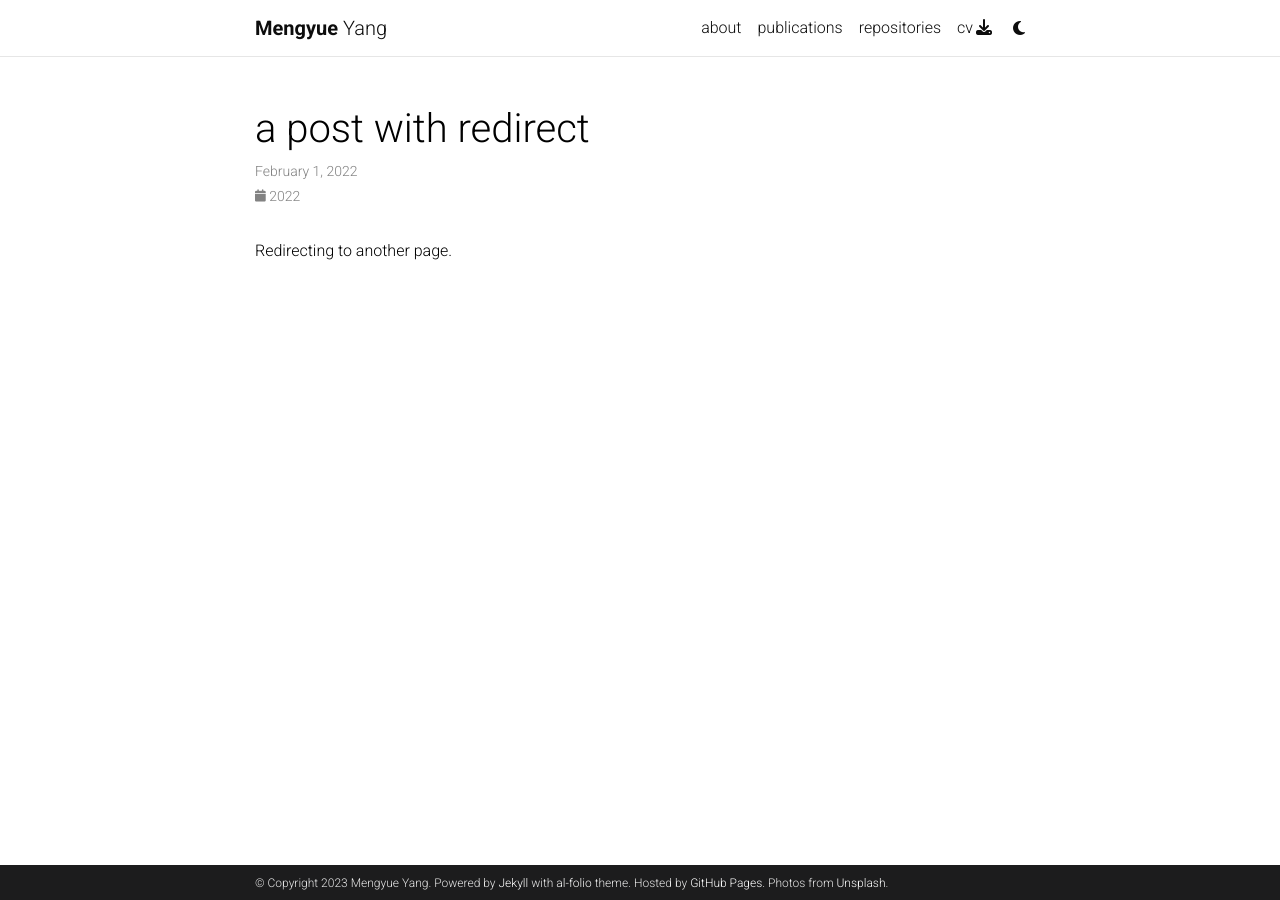
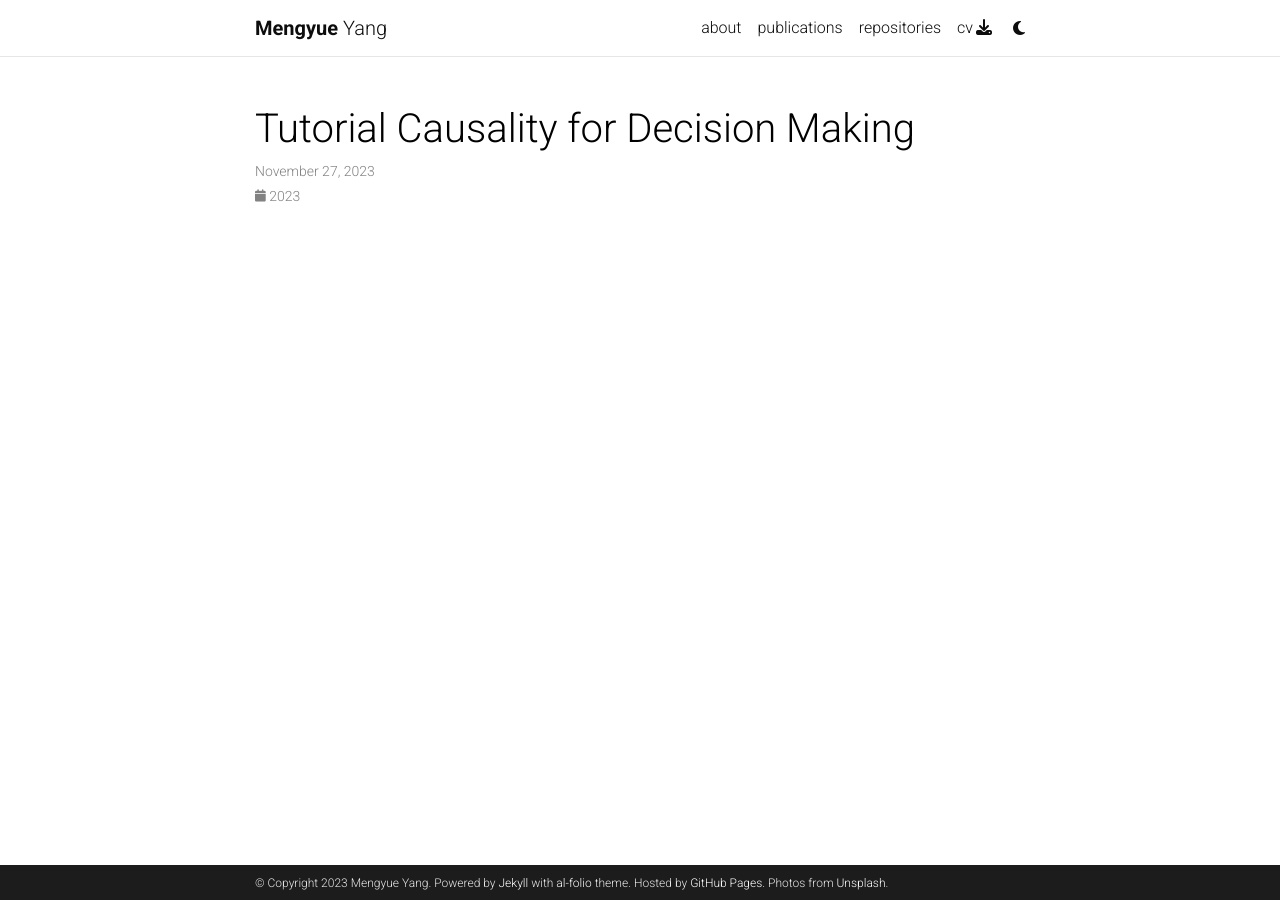
Before and after one commit to ymy4323460/ymy4323460.github.io, a Jekyll site: the page built from _posts/2022-02-01-redirect.md, in a window 1280 px wide. Built offline with Jekyll 4.4.1, drawn with Linux system fonts in a browser that asks for light colours; comment, search, counter and statistics services are not loaded; a style sheet for code colours, icons or effects is not loaded.

Commit message:
Update 2022-02-01-redirect.md

```diff
--- a/_posts/2022-02-01-redirect.md
+++ b/_posts/2022-02-01-redirect.md
@@ -1,9 +1,7 @@
 ---
 layout: post
-title: a post with redirect
-date: 2022-02-01 17:39:00
-description: you can also redirect to assets like pdf
-redirect: /assets/pdf/example_pdf.pdf
+title: Tutorial Causality for Decision Making
+date: 2023-11-27 17:39:00
+description: The document of the tutorial Causality for Decision Making.
+redirect: /assets/pdf/causal_decision_making_white.pdf
 ---
-
-Redirecting to another page.
```
